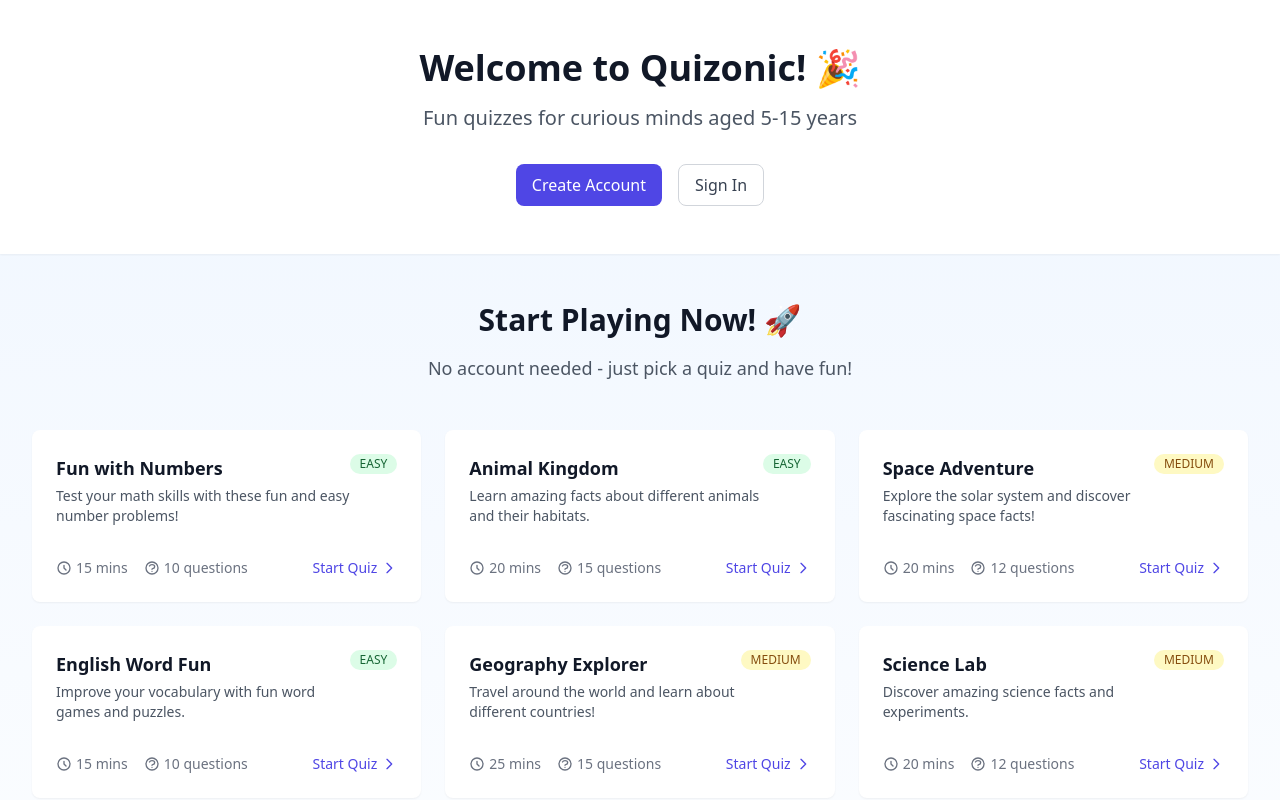
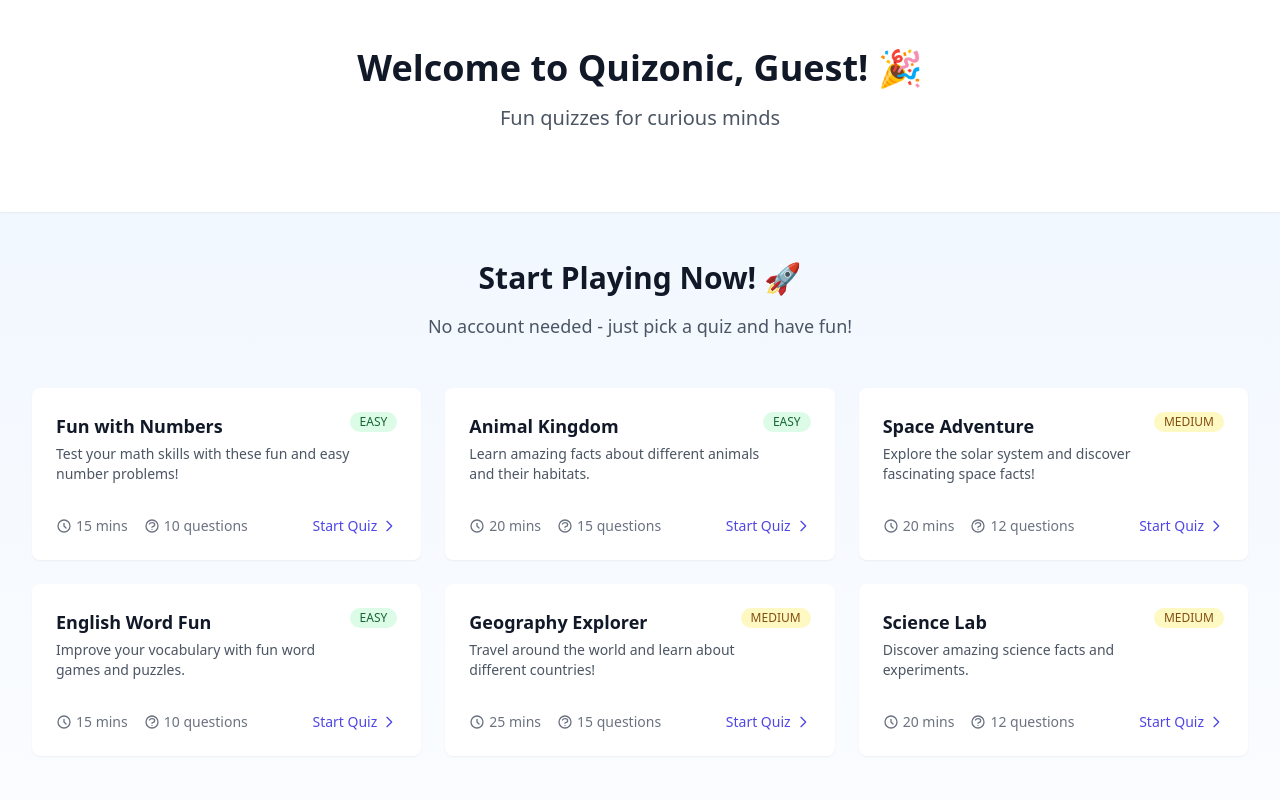
Before and after one commit to chandreshv/quizonic-fe, a React (Vite) app: page /guest in a window 1280 px wide. Shown: the top 800 px of the page. Built offline with nearby package versions, Linux system fonts and the light colour scheme.

Commit message:
Implement guest login with name validation and navigation to GuestHomePage

```diff
--- a/src/pages/auth/LoginOptions.tsx
+++ b/src/pages/auth/LoginOptions.tsx
@@ -1,16 +1,36 @@
 import { useState } from 'react';
-import { Link } from 'react-router-dom';
+import { Link, useNavigate } from 'react-router-dom';
 
 type TabType = 'user' | 'guest';
 
 export const LoginOptions = () => {
+  const navigate = useNavigate();
   const [activeTab, setActiveTab] = useState<TabType>('user');
   const [email, setEmail] = useState('');
   const [password, setPassword] = useState('');
   const [guestName, setGuestName] = useState('');
+  const [error, setError] = useState('');
 
   const handleTabChange = (tab: TabType) => {
     setActiveTab(tab);
+    setError('');
+  };
+
+  const handleSubmit = (e: React.FormEvent) => {
+    e.preventDefault();
+    setError('');
+
+    if (activeTab === 'guest') {
+      if (!guestName.trim()) {
+        setError('Please enter your temporary name');
+        return;
+      }
+      // Navigate to guest home page with the guest name
+      navigate('/guest', { state: { guestName } });
+    } else {
+      // Handle user login (not implemented yet)
+      console.log('User login with:', { email, password });
+    }
   };
 
   return (
@@ -51,7 +71,12 @@ export const LoginOptions = () => {
           </div>
 
           {/* Tab Content */}
-          <div className="p-6">
+          <form onSubmit={handleSubmit} className="p-6">
+            {error && (
+              <div className="mb-4 p-2 text-sm text-red-700 bg-red-100 rounded-md">
+                {error}
+              </div>
+            )}
             {activeTab === 'user' ? (
               <div className="space-y-4">
                 <div>
@@ -105,11 +130,12 @@ export const LoginOptions = () => {
 
             {/* Login Button */}
             <button
+              type="submit"
               className="mt-6 w-full flex justify-center py-2 px-4 border border-transparent rounded-md shadow-sm text-sm font-medium text-white bg-primary hover:bg-primary/90 focus:outline-none focus:ring-2 focus:ring-offset-2 focus:ring-primary"
             >
-              Login
+              {activeTab === 'guest' ? 'Continue as Guest' : 'Login'}
             </button>
-          </div>
+          </form>
         </div>
 
         {/* Sign in with Gmail */}
--- a/src/pages/home/GuestHomePage.tsx
+++ b/src/pages/home/GuestHomePage.tsx
@@ -1,10 +1,12 @@
-import { useNavigate } from 'react-router-dom';
+import { useNavigate, useLocation } from 'react-router-dom';
 import { useQuery } from '@tanstack/react-query';
 import { quizService } from '../../api/quizService';
 import { QuizCard } from '../../components/quiz/QuizCard';
 
 export const GuestHomePage = () => {
   const navigate = useNavigate();
+  const location = useLocation();
+  const guestName = location.state?.guestName || 'Guest';
   const { data: quizzes, isLoading } = useQuery({
     queryKey: ['quizzes'],
     queryFn: quizService.getQuizzes,
@@ -17,25 +19,11 @@ export const GuestHomePage = () => {
         <div className="max-w-7xl mx-auto px-4 sm:px-6 lg:px-8 py-12">
           <div className="text-center">
             <h1 className="text-4xl font-bold text-gray-900 mb-4">
-              Welcome to Quizonic! 🎉
+              Welcome to Quizonic, {guestName}! 🎉
             </h1>
             <p className="text-xl text-gray-600 mb-8">
-              Fun quizzes for curious minds aged 5-15 years
+              Fun quizzes for curious minds
             </p>
-            <div className="flex justify-center gap-4">
-              <button
-                onClick={() => navigate('/register')}
-                className="btn btn-primary"
-              >
-                Create Account
-              </button>
-              <button
-                onClick={() => navigate('/login')}
-                className="btn bg-white text-gray-700 border border-gray-300 hover:bg-gray-50"
-              >
-                Sign In
-              </button>
-            </div>
           </div>
         </div>
       </div>
```
